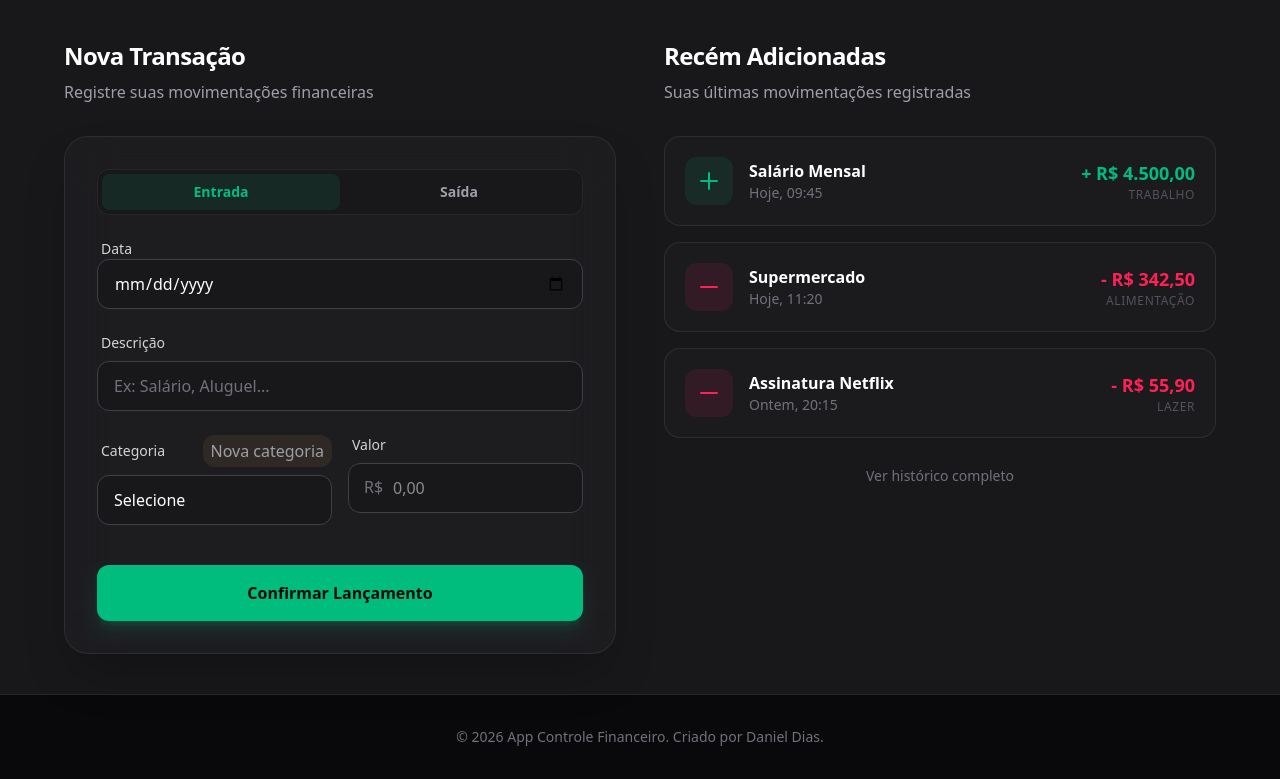
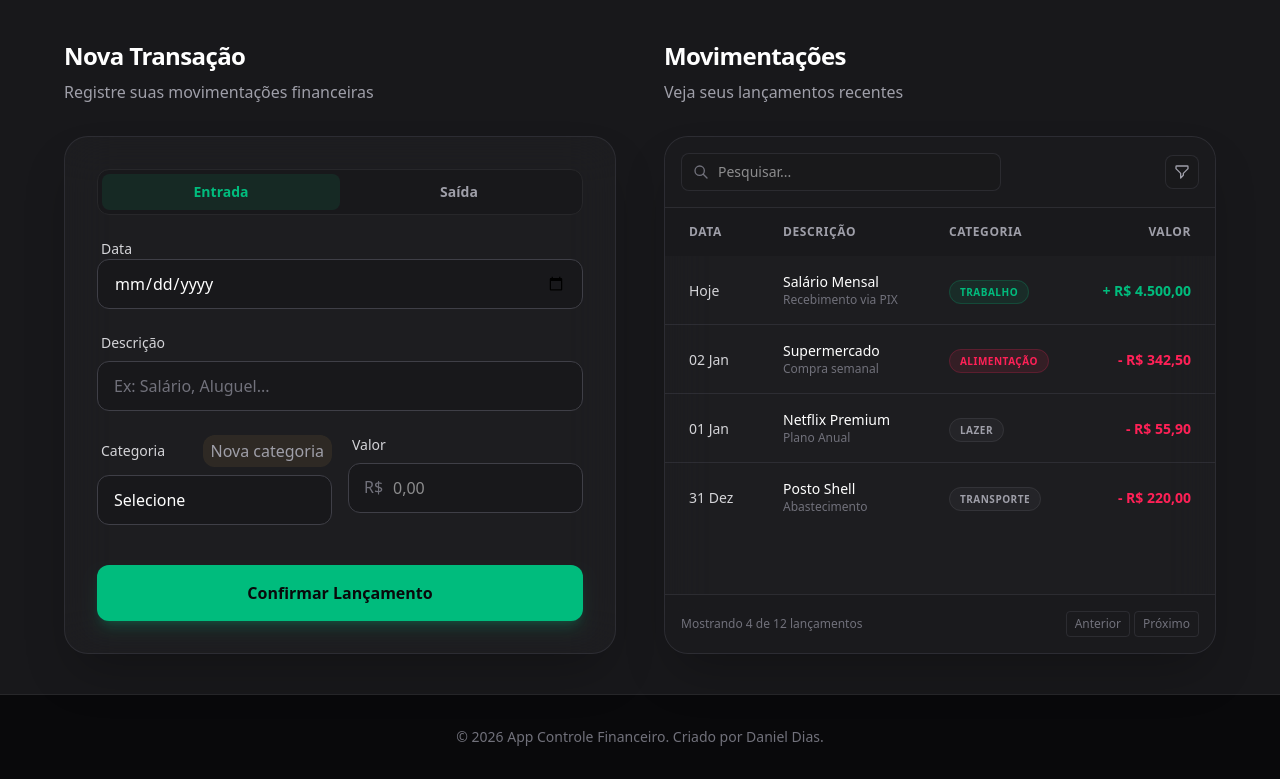
Before and after one commit to Daniel-SDias/AppControleFinanceiro, a Flask app: page /adicionar_transacao in a window 1280 px wide. Shown: the part 65-844 px from the top of the page. Run offline with Flask 3, Linux system fonts and the light colour scheme.

Commit message:
Implement recent transactions added table

```diff
--- a/webapp/blueprints/transacoes/templates/adicionar_transacao.html
+++ b/webapp/blueprints/transacoes/templates/adicionar_transacao.html
@@ -144,25 +144,30 @@ content %}
       </div>
     </div>
 
-    <!-- Bloco da Direita: Transações Recentes -->
-    <div class="w-full">
+    <!-- Bloco da Direita: Movimentações -->
+    <div class="w-full h-full flex flex-col">
       <div class="mb-8">
         <h2 class="text-2xl font-bold text-white tracking-tight">
-          Recém Adicionadas
+          Movimentações
         </h2>
-        <p class="text-zinc-400 mt-2">Suas últimas movimentações registradas</p>
+        <p class="text-zinc-400 mt-2">Veja seus lançamentos recentes</p>
       </div>
 
-      <div class="space-y-4">
-        <!-- Mock de Transações para Demonstração -->
+      <!-- Card da Tabela Customizada -->
         <div
-          class="group bg-zinc-800/30 hover:bg-zinc-800/50 border border-zinc-700/50 p-5 rounded-2xl flex justify-between items-center transition-all duration-300"
+        class="bg-zinc-800/40 backdrop-blur-xl border border-zinc-700/50 rounded-3xl overflow-hidden shadow-2xl flex-grow flex flex-col"
+      >
+        <!-- Toolbar da Tabela -->
+        <div
+          class="p-4 border-b border-zinc-700/50 flex items-center justify-between gap-4 bg-zinc-900/40"
         >
-          <div class="flex items-center gap-4">
-            <div class="p-3 bg-emerald-500/10 rounded-xl text-emerald-500">
+          <div class="relative flex-grow max-w-xs">
+            <span
+              class="absolute left-3 top-1/2 -translate-y-1/2 text-zinc-500"
+            >
               <svg
                 xmlns="http://www.w3.org/2000/svg"
-                class="w-6 h-6"
+                class="w-4 h-4"
                 fill="none"
                 viewBox="0 0 24 24"
                 stroke="currentColor"
@@ -171,33 +176,23 @@ content %}
                   stroke-linecap="round"
                   stroke-linejoin="round"
                   stroke-width="2"
-                  d="M12 4v16m8-8H4"
+                  d="M21 21l-6-6m2-5a7 7 0 11-14 0 7 7 0 0114 0z"
                 />
               </svg>
-            </div>
-            <div>
-              <p class="font-semibold text-white">Salário Mensal</p>
-              <p class="text-sm text-zinc-500">Hoje, 09:45</p>
-            </div>
+            </span>
+            <input
+              type="text"
+              placeholder="Pesquisar..."
+              class="w-full bg-zinc-900/50 border border-zinc-700/50 rounded-lg pl-9 pr-4 py-2 text-sm text-white focus:outline-none focus:ring-1 focus:ring-brand/50 transition-all"
+            />
           </div>
-          <div class="text-right">
-            <span class="text-emerald-500 font-bold text-lg"
-              >+ R$ 4.500,00</span
+          <div class="flex gap-2">
+            <button
+              class="p-2 bg-zinc-900/50 border border-zinc-700/50 rounded-lg text-zinc-400 hover:text-white transition-colors"
             >
-            <p class="text-xs text-zinc-600 uppercase tracking-wider">
-              Trabalho
-            </p>
-          </div>
-        </div>
-
-        <div
-          class="group bg-zinc-800/30 hover:bg-zinc-800/50 border border-zinc-700/50 p-5 rounded-2xl flex justify-between items-center transition-all duration-300"
-        >
-          <div class="flex items-center gap-4">
-            <div class="p-3 bg-rose-500/10 rounded-xl text-rose-500">
               <svg
                 xmlns="http://www.w3.org/2000/svg"
-                class="w-6 h-6"
+                class="w-4 h-4"
                 fill="none"
                 viewBox="0 0 24 24"
                 stroke="currentColor"
@@ -206,61 +201,172 @@ content %}
                   stroke-linecap="round"
                   stroke-linejoin="round"
                   stroke-width="2"
-                  d="M20 12H4"
+                  d="M3 4a1 1 0 011-1h16a1 1 0 011 1v2.586a1 1 0 01-.293.707l-6.414 6.414a1 1 0 00-.293.707V17l-4 4v-6.586a1 1 0 00-.293-.707L3.293 7.293A1 1 0 013 6.586V4z"
                 />
               </svg>
-            </div>
-            <div>
-              <p class="font-semibold text-white">Supermercado</p>
-              <p class="text-sm text-zinc-500">Hoje, 11:20</p>
-            </div>
-          </div>
-          <div class="text-right">
-            <span class="text-rose-500 font-bold text-lg">- R$ 342,50</span>
-            <p class="text-xs text-zinc-600 uppercase tracking-wider">
-              Alimentação
-            </p>
+            </button>
           </div>
         </div>
 
+        <!-- Tabela -->
+        <div class="overflow-x-auto flex-grow">
+          <table class="w-full text-left border-collapse">
+            <thead>
+              <tr class="bg-zinc-900/60">
+                <th
+                  class="px-6 py-4 text-xs font-semibold text-zinc-400 uppercase tracking-wider"
+                >
+                  Data
+                </th>
+                <th
+                  class="px-6 py-4 text-xs font-semibold text-zinc-400 uppercase tracking-wider"
+                >
+                  Descrição
+                </th>
+                <th
+                  class="px-6 py-4 text-xs font-semibold text-zinc-400 uppercase tracking-wider"
+                >
+                  Categoria
+                </th>
+                <th
+                  class="px-6 py-4 text-xs font-semibold text-zinc-400 uppercase tracking-wider text-right"
+                >
+                  Valor
+                </th>
+              </tr>
+            </thead>
+            <tbody class="divide-y divide-zinc-700/50">
+              <!-- Item 1 -->
+              <tr class="group hover:bg-zinc-700/20 transition-colors">
+                <td class="px-6 py-4">
+                  <span class="text-sm text-zinc-300">Hoje</span>
+                </td>
+                <td class="px-6 py-4">
+                  <div class="flex flex-col">
+                    <span class="text-sm font-medium text-white"
+                      >Salário Mensal</span
+                    >
+                    <span class="text-xs text-zinc-500"
+                      >Recebimento via PIX</span
+                    >
+                  </div>
+                </td>
+                <td class="px-6 py-4">
+                  <span
+                    class="px-2.5 py-1 rounded-full text-[10px] font-bold uppercase tracking-wider bg-emerald-500/10 text-emerald-500 border border-emerald-500/20"
+                  >
+                    Trabalho
+                  </span>
+                </td>
+                <td class="px-6 py-4 text-right">
+                  <span class="text-sm font-bold text-emerald-500"
+                    >+ R$ 4.500,00</span
+                  >
+                </td>
+              </tr>
+
+              <!-- Item 2 -->
+              <tr class="group hover:bg-zinc-700/20 transition-colors">
+                <td class="px-6 py-4">
+                  <span class="text-sm text-zinc-300">02 Jan</span>
+                </td>
+                <td class="px-6 py-4">
+                  <div class="flex flex-col">
+                    <span class="text-sm font-medium text-white"
+                      >Supermercado</span
+                    >
+                    <span class="text-xs text-zinc-500">Compra semanal</span>
+                  </div>
+                </td>
+                <td class="px-6 py-4">
+                  <span
+                    class="px-2.5 py-1 rounded-full text-[10px] font-bold uppercase tracking-wider bg-rose-500/10 text-rose-500 border border-rose-500/20"
+                  >
+                    Alimentação
+                  </span>
+                </td>
+                <td class="px-6 py-4 text-right">
+                  <span class="text-sm font-bold text-rose-500"
+                    >- R$ 342,50</span
+                  >
+                </td>
+              </tr>
+
+              <!-- Item 3 -->
+              <tr class="group hover:bg-zinc-700/20 transition-colors">
+                <td class="px-6 py-4">
+                  <span class="text-sm text-zinc-300">01 Jan</span>
+                </td>
+                <td class="px-6 py-4">
+                  <div class="flex flex-col">
+                    <span class="text-sm font-medium text-white"
+                      >Netflix Premium</span
+                    >
+                    <span class="text-xs text-zinc-500">Plano Anual</span>
+                  </div>
+                </td>
+                <td class="px-6 py-4">
+                  <span
+                    class="px-2.5 py-1 rounded-full text-[10px] font-bold uppercase tracking-wider bg-zinc-500/10 text-zinc-400 border border-zinc-500/20"
+                  >
+                    Lazer
+                  </span>
+                </td>
+                <td class="px-6 py-4 text-right">
+                  <span class="text-sm font-bold text-rose-500"
+                    >- R$ 55,90</span
+                  >
+                </td>
+              </tr>
+
+              <!-- Item 4 (Mock) -->
+              <tr class="group hover:bg-zinc-700/20 transition-colors">
+                <td class="px-6 py-4">
+                  <span class="text-sm text-zinc-300">31 Dez</span>
+                </td>
+                <td class="px-6 py-4">
+                  <div class="flex flex-col">
+                    <span class="text-sm font-medium text-white"
+                      >Posto Shell</span
+                    >
+                    <span class="text-xs text-zinc-500">Abastecimento</span>
+            </div>
+                </td>
+                <td class="px-6 py-4">
+                  <span
+                    class="px-2.5 py-1 rounded-full text-[10px] font-bold uppercase tracking-wider bg-zinc-500/10 text-zinc-400 border border-zinc-500/20"
+                  >
+                    Transporte
+                  </span>
+                </td>
+                <td class="px-6 py-4 text-right">
+                  <span class="text-sm font-bold text-rose-500"
+                    >- R$ 220,00</span
+                  >
+                </td>
+              </tr>
+            </tbody>
+          </table>
+          </div>
+
+        <!-- Footer da Tabela / Paginação Mock -->
         <div
-          class="group bg-zinc-800/30 hover:bg-zinc-800/50 border border-zinc-700/50 p-5 rounded-2xl flex justify-between items-center transition-all duration-300"
+          class="p-4 border-t border-zinc-700/50 flex items-center justify-between text-xs text-zinc-500 bg-zinc-900/40"
         >
-          <div class="flex items-center gap-4">
-            <div class="p-3 bg-rose-500/10 rounded-xl text-rose-500">
-              <svg
-                xmlns="http://www.w3.org/2000/svg"
-                class="w-6 h-6"
-                fill="none"
-                viewBox="0 0 24 24"
-                stroke="currentColor"
-              >
-                <path
-                  stroke-linecap="round"
-                  stroke-linejoin="round"
-                  stroke-width="2"
-                  d="M20 12H4"
-                />
-              </svg>
-            </div>
-            <div>
-              <p class="font-semibold text-white">Assinatura Netflix</p>
-              <p class="text-sm text-zinc-500">Ontem, 20:15</p>
-            </div>
-          </div>
-          <div class="text-right">
-            <span class="text-rose-500 font-bold text-lg">- R$ 55,90</span>
-            <p class="text-xs text-zinc-600 uppercase tracking-wider">Lazer</p>
+          <span>Mostrando 4 de 12 lançamentos</span>
+          <div class="flex gap-1">
+            <button
+              class="px-2 py-1 rounded border border-zinc-700/50 hover:bg-zinc-700/50 disabled:opacity-50"
+            >
+              Anterior
+            </button>
+            <button
+              class="px-2 py-1 rounded border border-zinc-700/50 hover:bg-zinc-700/50"
+            >
+              Próximo
+            </button>
           </div>
         </div>
-
-        <!-- Botão Ver Todas -->
-        <a
-          href="#"
-          class="block text-center py-3 text-zinc-500 hover:text-brand transition-colors text-sm font-medium"
-        >
-          Ver histórico completo
-        </a>
       </div>
     </div>
   </div>
```
